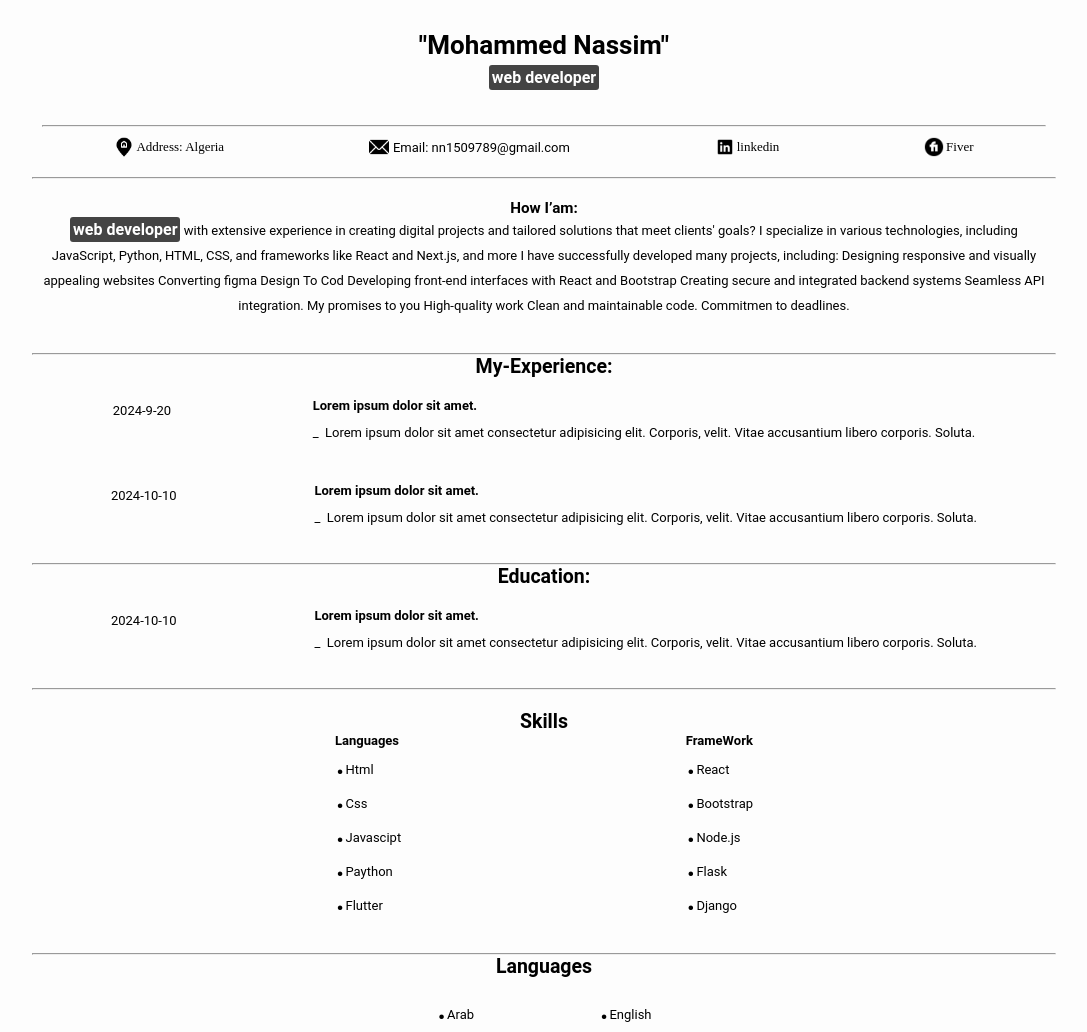
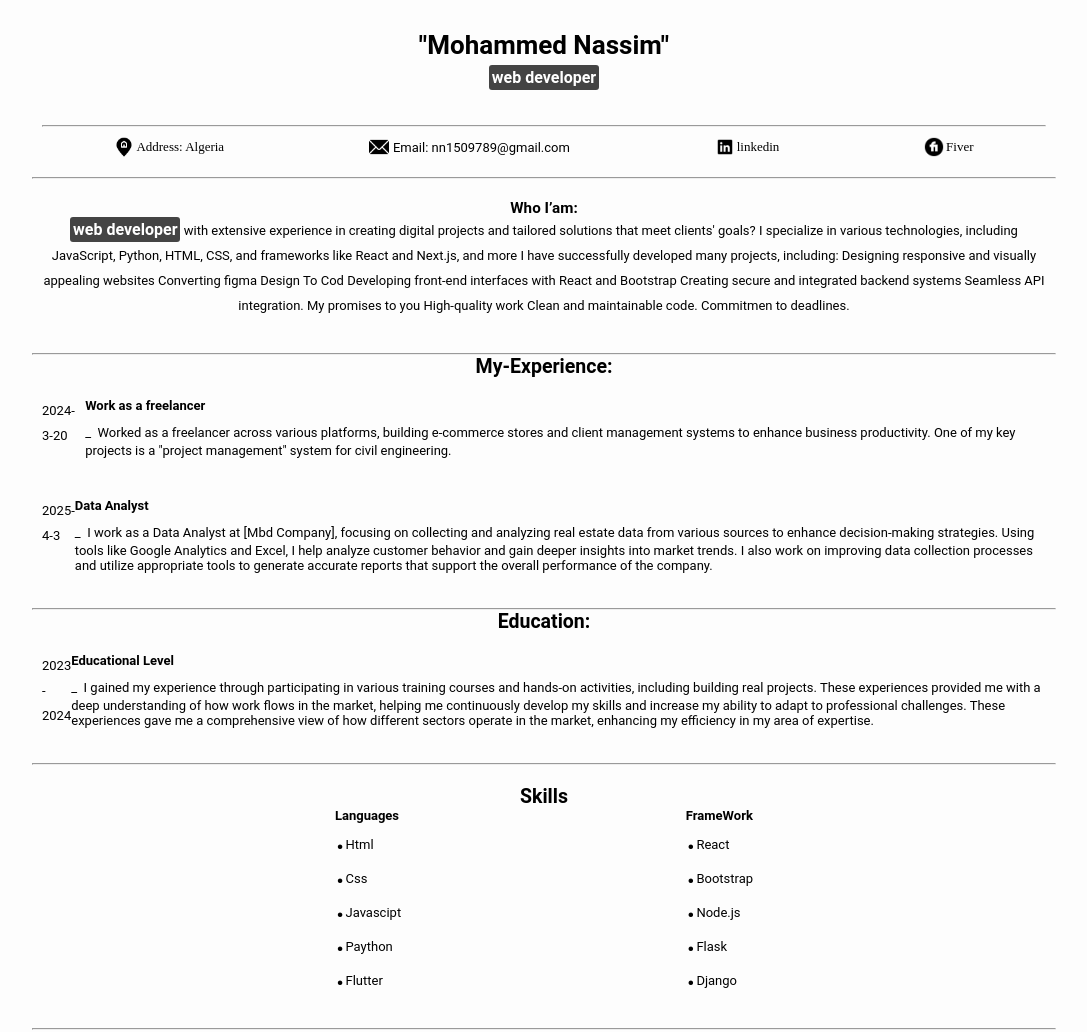
Before and after one commit to Nassim02024/My-cv, a plain HTML site: page index.html in a window 1280 px wide. Shown: the top 1032 px of the page, without its empty margins (96-1183 px from the left). Drawn offline with Linux system fonts and the light colour scheme.

Commit message:
Update index.html

```diff
--- a/index.html
+++ b/index.html
@@ -24,7 +24,7 @@
   </div>
 <hr>
   <div class="line3">
-      <h3>How I’am:</h3>
+      <h3>Who I’am:</h3>
       <p><mark >web developer</mark>
         with extensive experience in creating digital projects and tailored solutions that meet clients' goals? I specialize in various technologies, including JavaScript, Python, HTML, CSS, and frameworks like React and Next.js, and more
         I have successfully developed many projects, including:
@@ -46,21 +46,21 @@
 
   <div class="line4">
       <div class="date">
-         <p>2024-9-20</p>
+         <p>2024-3-20</p>
       </div>
       <div class="exper">
-         <h4>Lorem ipsum dolor sit amet.</h4>
-         <p></p>_<h1 style="display: inline;"> </h1>Lorem ipsum dolor sit amet consectetur adipisicing elit. Corporis, velit. Vitae accusantium libero corporis. Soluta.<p></p>
+         <h4>Work as a freelancer</h4>
+         <p></p>_<h1 style="display: inline;"> </h1>Worked as a freelancer across various platforms, building e-commerce stores and client management systems to enhance business productivity. One of my key projects is a "project management" system for civil engineering.<p></p>
       </div>
   </div>
 
   <div class="line5">
       <div class="date">
-          <p>2024-10-10</p>
+          <p>2025-4-3</p>
        </div>
        <div class="exper">
-          <h4>Lorem ipsum dolor sit amet.</h4>
-          <p></p>_<h1 style="display: inline;"> </h1>Lorem ipsum dolor sit amet consectetur adipisicing elit. Corporis, velit. Vitae accusantium libero corporis. Soluta.<p></p>
+          <h4>Data Analyst</h4>
+          <p></p>_<h1 style="display: inline;"> </h1>I work as a Data Analyst at [Mbd Company], focusing on collecting and analyzing real estate data from various sources to enhance decision-making strategies. Using tools like Google Analytics and Excel, I help analyze customer behavior and gain deeper insights into market trends. I also work on improving data collection processes and utilize appropriate tools to generate accurate reports that support the overall performance of the company.<p></p>
        </div>
   </div>
 <br>
@@ -68,11 +68,11 @@
   <h2>Education:</h2>
   <div class="line5">
     <div class="date">
-        <p>2024-10-10</p>
+        <p>2023 - 2024</p>
      </div>
      <div class="exper">
-        <h4>Lorem ipsum dolor sit amet.</h4>
-        <p></p>_<h1 style="display: inline;"> </h1>Lorem ipsum dolor sit amet consectetur adipisicing elit. Corporis, velit. Vitae accusantium libero corporis. Soluta.<p></p>
+        <h4>Educational Level</h4>
+        <p></p>_<h1 style="display: inline;"> </h1>I gained my experience through participating in various training courses and hands-on activities, including building real projects. These experiences provided me with a deep understanding of how work flows in the market, helping me continuously develop my skills and increase my ability to adapt to professional challenges. These experiences gave me a comprehensive view of how different sectors operate in the market, enhancing my efficiency in my area of expertise.<p></p>
      </div>
 </div>
 <br>
```
